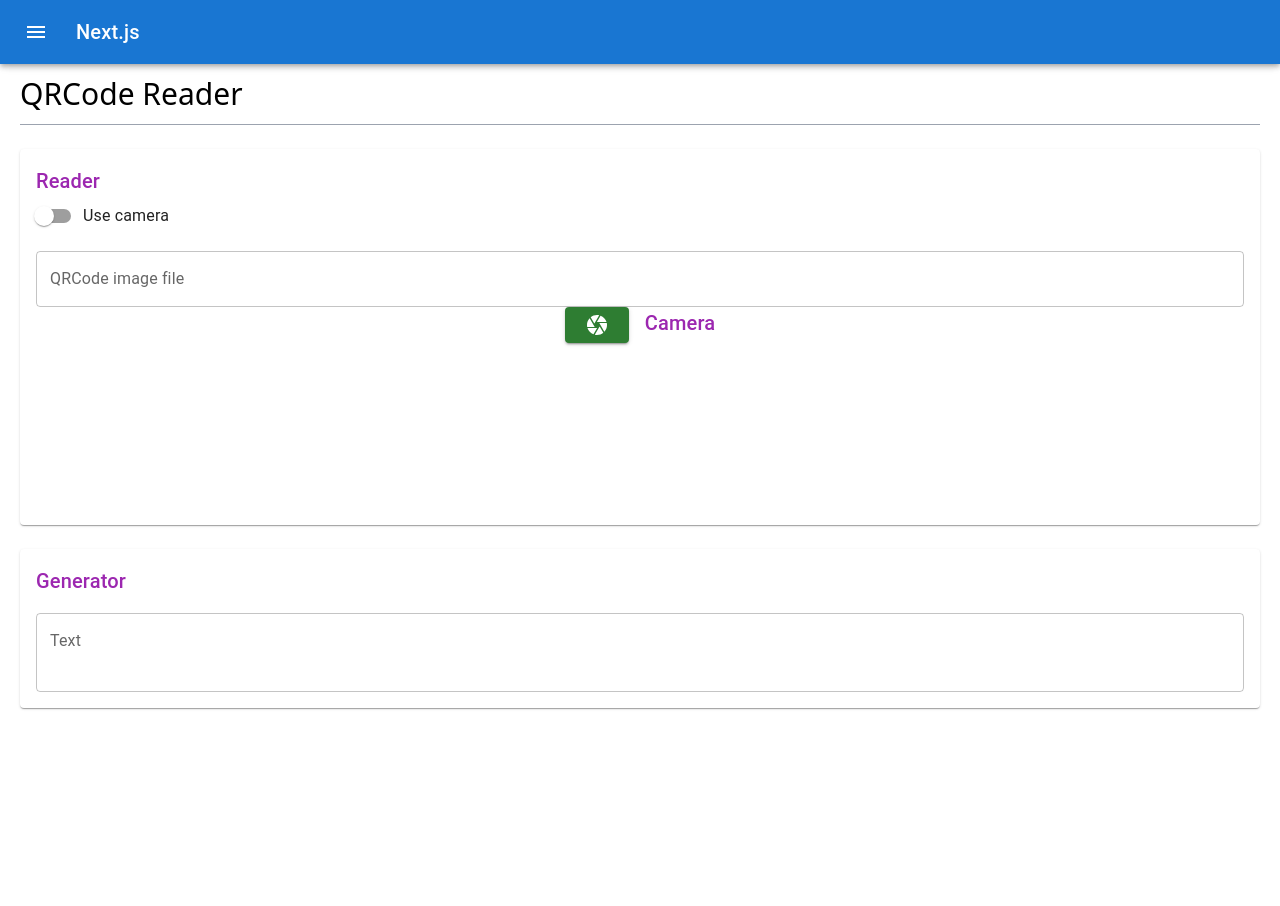
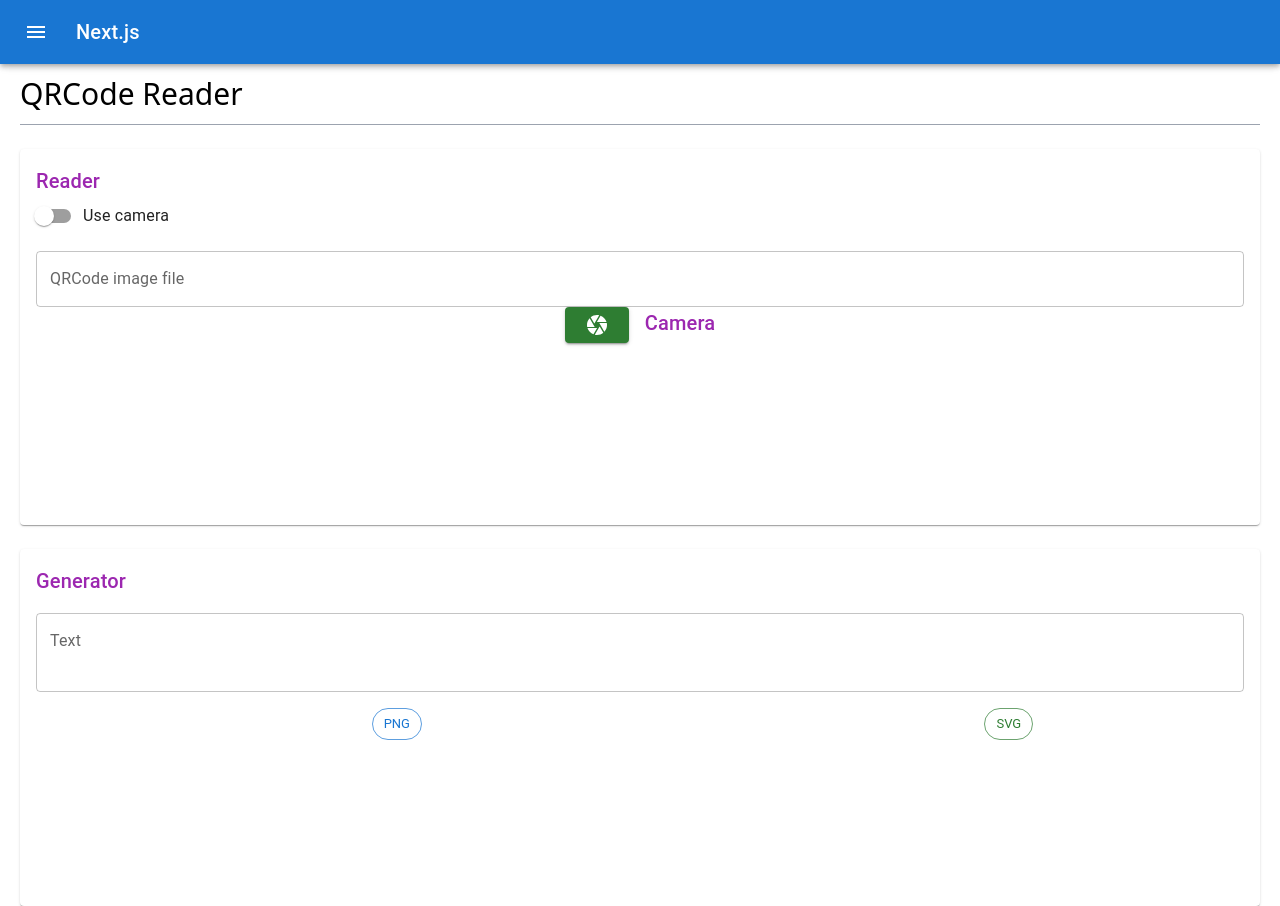
Before and after one commit to upk240z/next-playground, a Next.js app: page /tools/qrcode in a window 1280 px wide. Before the commit the page ends 800 px from the top, so only its background shows below. Built offline with nearby package versions, Linux system fonts and the light colour scheme.

Commit message:
SVG QRCode

```diff
--- a/pages/tools/qrcode.tsx
+++ b/pages/tools/qrcode.tsx
@@ -4,12 +4,13 @@ import Head from "next/head"
 
 import {
   Paper, Typography, TextField, Box, Grid, Button, Switch,
-  FormGroup, FormControlLabel
+  FormGroup, FormControlLabel, Chip,
 } from '@mui/material'
 import {
   Camera as CameraIcon
 } from '@mui/icons-material'
 import * as QRCode from 'qrcode'
+import {BrowserQRCodeSvgWriter} from '@zxing/browser'
 
 import Nav from "../../layouts/nav"
 import Message from "../../components/message"
@@ -29,6 +30,7 @@ const Page: NextPage = () => {
   const refMovie = useRef(null)
   const refPicture = useRef(null)
   const refQrCanvas = useRef(null)
+  const refSvgBox = useRef(null)
 
   const handleClick = (evt: any) => {
     if (!refFile.current) { return }
@@ -74,8 +76,6 @@ const Page: NextPage = () => {
     setActiveCamera(checkBox.checked)
     if (checkBox.checked) {
       initCamera(refMovie.current! as HTMLVideoElement)
-    } else {
-      setActiveCamera(false)
     }
     setResultJson('')
     setSelectedImg(false)
@@ -106,8 +106,10 @@ const Page: NextPage = () => {
       return
     }
 
+    const canvas = refQrCanvas.current as HTMLCanvasElement
+
     QRCode.toCanvas(
-      refQrCanvas.current as HTMLCanvasElement,
+      canvas,
       textArea.value,
       (err) => {
         if (err) {
@@ -122,6 +124,14 @@ const Page: NextPage = () => {
         setDrawQr(true)
       }
     )
+
+    if (!refSvgBox.current) { return }
+
+    const writer = new BrowserQRCodeSvgWriter()
+    const svg = writer.write(textArea.value, canvas.width, canvas.height)
+    const box = refSvgBox.current as HTMLElement
+    box.innerHTML = ''
+    box.appendChild(svg)
   }
 
   return (
@@ -205,8 +215,22 @@ const Page: NextPage = () => {
             onChange={handleChangeQrText}
           />
         </Box>
-        <Box className={drawQr ? '' : 'hidden'}>
-          <canvas ref={refQrCanvas}></canvas>
+        <Box className={drawQr ? '' : 'hidden'} sx={{ mt: 2, display: 'flex', justifyContent: 'space-around' }}>
+          <Box sx={{ display: 'flex', flexDirection: 'column', justifyContent: 'flex-start' }}>
+            <Box sx={{ textAlign: 'center' }}>
+              <Chip label="PNG" color="primary" variant="outlined"/>
+            </Box>
+            <Box>
+              <canvas ref={refQrCanvas}></canvas>
+            </Box>
+          </Box>
+          <Box sx={{ ml: 2, display: 'flex', flexDirection: 'column', justifyContent: 'flex-start' }}>
+            <Box sx={{ textAlign: 'center' }}>
+              <Chip label="SVG" color="success" variant="outlined"/>
+            </Box>
+            <Box ref={refSvgBox}>
+            </Box>
+          </Box>
         </Box>
       </Paper>
 
```
